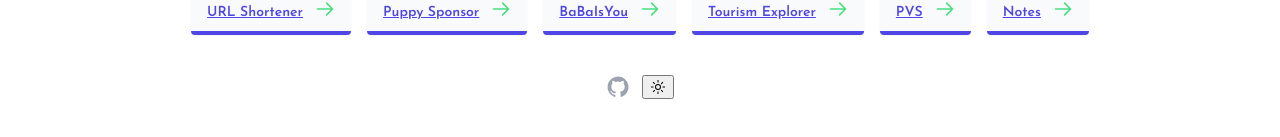
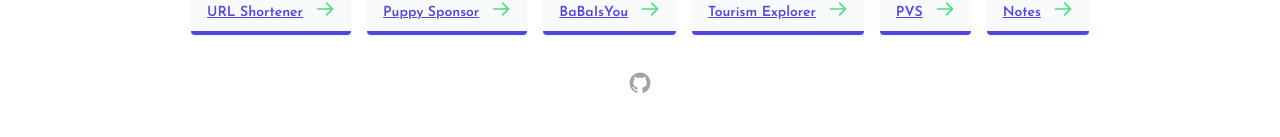
Before and after one commit to Xanonymous-GitHub/xcc-tw-web, a Nuxt app: page / in a window 1280 px wide. Shown: the part 889-1026 px from the top of the page. Built offline with nearby package versions, Linux system fonts and the light colour scheme; a web font is replaced by a local one.

Commit message:
fix: footer rerender

```diff
--- a/app.vue
+++ b/app.vue
@@ -5,6 +5,5 @@ import '~/styles/main.scss'
 <template>
   <main class="py-20 px-10">
     <NuxtPage />
-    <Footer />
   </main>
 </template>
--- a/components/DarkToggle.vue
+++ b/components/DarkToggle.vue
@@ -1,6 +1,5 @@
 <script setup lang='ts'>
-const isDark = useDark()
-const toggleDark = useToggle(isDark)
+import { isDark, toggleDark } from '~/composables'
 </script>
 
 <template>
--- a/components/Footer.vue
+++ b/components/Footer.vue
@@ -12,6 +12,5 @@
       rel="nofollow noreferrer noopener"
       target="__blank"
     />
-    <DarkToggle />
   </div>
 </template>
--- a/components/Home.vue
+++ b/components/Home.vue
@@ -79,5 +79,6 @@ const links: Array<Readonly<Link>> = [
         <SiteButton v-for="(link, i) in links" :key="i" :text="link.text" :link="link.url" />
       </span>
     </div>
+    <Footer />
   </div>
 </template>
--- /dev/null
+++ b/composables/dark.ts
@@ -0,0 +1,2 @@
+export const isDark = useDark()
+export const toggleDark = useToggle(isDark)
--- /dev/null
+++ b/composables/index.ts
@@ -0,0 +1 @@
+export * from './dark'
--- a/pages/index.vue
+++ b/pages/index.vue
@@ -1,10 +1,3 @@
 <template>
-  <Home mb-6 mx-auto />
-  <Suspense>
-    <template #fallback>
-      <div op50 italic>
-        <span animate-pulse>Loading...</span>
-      </div>
-    </template>
-  </Suspense>
+  <Home />
 </template>
```
